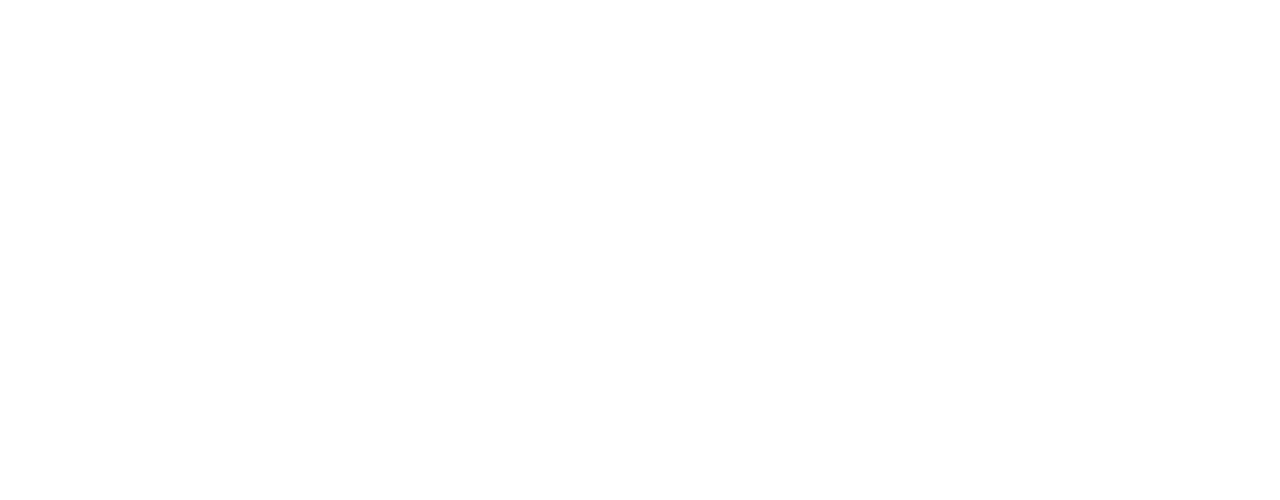
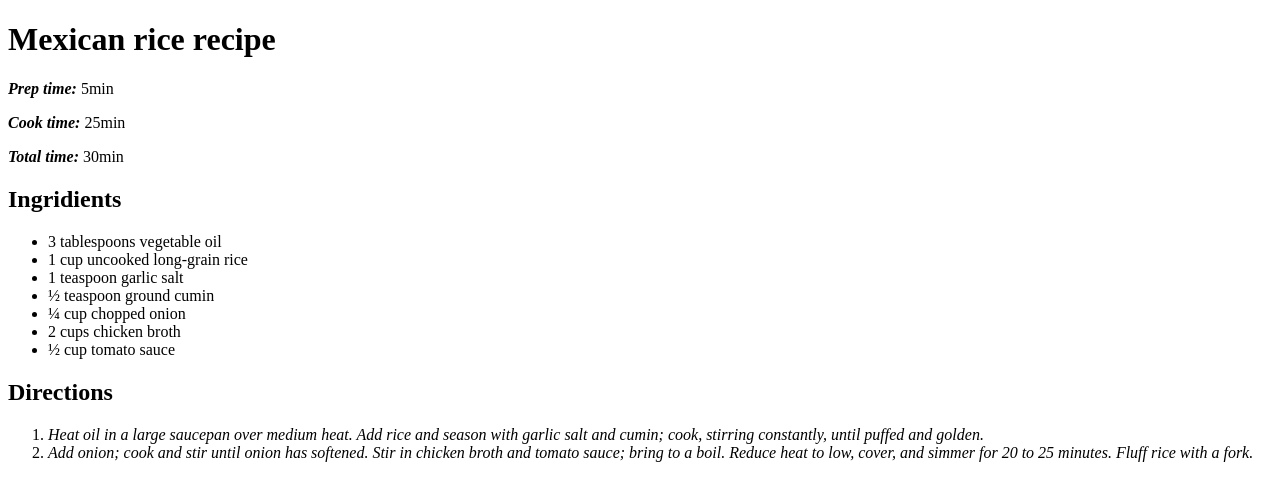
Before and after one commit to claranceJ/odin-recipes, a plain HTML site: page recipes/mexican-rice.html in a window 1280 px wide. Drawn offline with Linux system fonts and the light colour scheme.

```diff
--- a/recipes/mexican-rice.html
+++ b/recipes/mexican-rice.html
@@ -3,9 +3,69 @@
 <head>
     <meta charset="UTF-8">
     <meta name="viewport" content="width=device-width, initial-scale=1.0">
-    <title>Document</title>
+    <title>Mexican-rice</title>
 </head>
 <body>
+    <h1>Mexican rice recipe</h1>
+
+        <p> <em><strong>Prep time:</strong> </em>5min</p>
+        <p> <em><strong>Cook time:</strong> </em>25min</p>
+        <p> <em><strong>Total time:</strong> </em>30min</p>
+
+    <h2>Ingridients</h2>
+
+        <ul>
+            <li>3 tablespoons vegetable oil</li>
+            <li>1 cup uncooked long-grain rice</li>
+            <li>1 teaspoon garlic salt</li>
+            <li>½ teaspoon ground cumin</li>
+            <li>¼ cup chopped onion</li>
+            <li>2 cups chicken broth</li>
+            <li>½ cup tomato sauce</li>
+        </ul>
+
+    <h2>Directions</h2>
+
+        <ol>
+            <li><em>Heat oil in a large saucepan over medium heat. Add rice and season with garlic salt and cumin; cook, stirring constantly, until puffed and golden.</em></li>
+            <li><em>Add onion; cook and stir until onion has softened. Stir in chicken broth and tomato sauce; bring to a boil. Reduce heat to low, cover, and simmer for 20 to 25 minutes. Fluff rice with a fork.</em></li>
+        </ol>
+         <a href="" rel="A picture of well prepared Mexican rice"></a>
+
+
+    <!--
+        <h1>Mexican rice recipe<h1>
+    <h2><em>Prep time: <em> 5min<h2>
+    <h2><em>Cook time: <em> 25min<h2>
+    <h2><em>Total time: <em> 30min<h2>
+
+
+Ingridients
+
+3 tablespoons vegetable oil
+
+1 cup uncooked long-grain rice
+
+1 teaspoon garlic salt
+
+½ teaspoon ground cumin
+
+¼ cup chopped onion
+
+2 cups chicken broth
+
+½ cup tomato sauce
+
+
+Directions
+
+Heat oil in a large saucepan over medium heat. Add rice and season with garlic salt and cumin; cook, stirring constantly, until puffed and golden.
+
+Add onion; cook and stir until onion has softened. Stir in chicken broth and tomato sauce; bring to a boil. Reduce heat to low, cover, and simmer for 20 to 25 minutes. Fluff rice with a fork.
+
+
+
+     -->
 
 </body>
 </html>
```
Also changed, not shown: index.html (+1 -1 lines).
